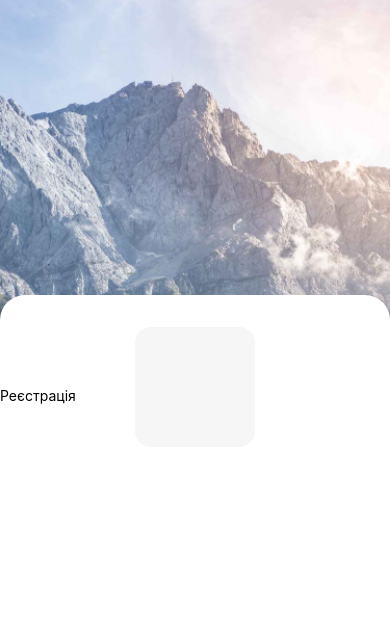
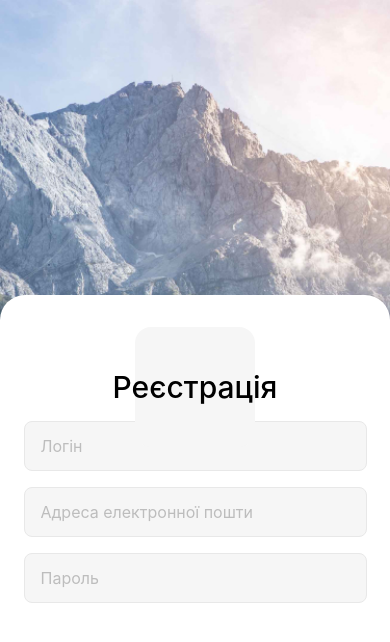
Before and after one commit to tekostyshyn/react-native-01, a React Native app: screen / in a window 390 px wide. Shown: the top 642 px of the page. Built offline with nearby package versions, Linux system fonts and the light colour scheme.

Commit message:
reg screen form fields styled

```diff
--- a/Screens/RegistrationScreen.jsx
+++ b/Screens/RegistrationScreen.jsx
@@ -1,9 +1,19 @@
 import React from "react";
 import BackgroundImage from "../images/background-image.jpeg";
 
-import { ImageBackground, StyleSheet, View, Animated, Text } from "react-native";
+import { ImageBackground, StyleSheet, View, Animated, Text, TextInput } from "react-native";
+
+const onFocusStyle = {borderColor: "#FF6C00", color: "#212121", backgroundColor: "#FFFFFF"};
+const onBlurStyle = {borderColor: "#E8E8E8", color: '#BDBDBD', backgroundColor: "#F6F6F6"};
 
 const RegistrationScreen = () => {
+  const [name, onChangeName] = React.useState("");
+  const [number, onChangeNumber] = React.useState("");
+  const [nameInputStyles, setNameInputStyles] = React.useState({...onBlurStyle});
+  const [numberInputStyles, setNumberInputStyles] = React.useState({...onBlurStyle});
+  const [passwordInputStyles, setPasswordInputStyles] = React.useState({...onBlurStyle});
+
+
   return (
     <View style={styles.container}>
       <ImageBackground
@@ -15,7 +25,33 @@ const RegistrationScreen = () => {
       >
         <View style={styles.box}>
           <Animated.View style={styles.imageWrapper}></Animated.View>
-          <Text>Реєстрація</Text>
+          <Text style={styles.title}>Реєстрація</Text>
+          <TextInput
+            style={[styles.input, nameInputStyles]}
+            onChangeText={onChangeName}
+            value={name}
+            placeholder="Логін"
+            onFocus={() => {setNameInputStyles({...onFocusStyle})}}
+            onBlur={() => {setNameInputStyles({...onBlurStyle})}}
+          />
+          <TextInput
+            style={[styles.input, numberInputStyles]}
+            onChangeText={onChangeNumber}
+            value={number}
+            placeholder="Адреса електронної пошти"
+            keyboardType="numeric"
+            onFocus={() => {setNumberInputStyles({...onFocusStyle})}}
+            onBlur={() => {setNumberInputStyles({...onBlurStyle})}}
+          />
+             <TextInput
+            style={[styles.input, passwordInputStyles]}
+            onChangeText={onChangeNumber}
+            value={number}
+            placeholder="Пароль"
+            keyboardType="numeric"
+            onFocus={() => {setPasswordInputStyles({...onFocusStyle})}}
+            onBlur={() => {setPasswordInputStyles({...onBlurStyle})}}
+          />
         </View>
       </ImageBackground>
     </View>
@@ -47,6 +83,28 @@ const styles = StyleSheet.create({
     width: 120,
     height: 120,
   },
+  title: {
+    // font-family: Roboto;
+    textAlign: "center",
+    fontSize: 30,
+    fontWeight: 500,
+    lineHeight: 1.17,
+    marginBottom: 33,
+  },
+  input: {
+    // font-family: Roboto;
+    backgroundColor: "#F6F6F6",
+    borderWidth: 1,
+    borderRadius: 8,
+    width: 343,
+    height: 50,
+    marginLeft: "auto",
+    marginRight: "auto",
+    marginBottom: 16,
+    padding: 16,
+    fontSize: 16,
+    lineHeight: 1.17,
+  },
 });
 
 export default RegistrationScreen;
```
